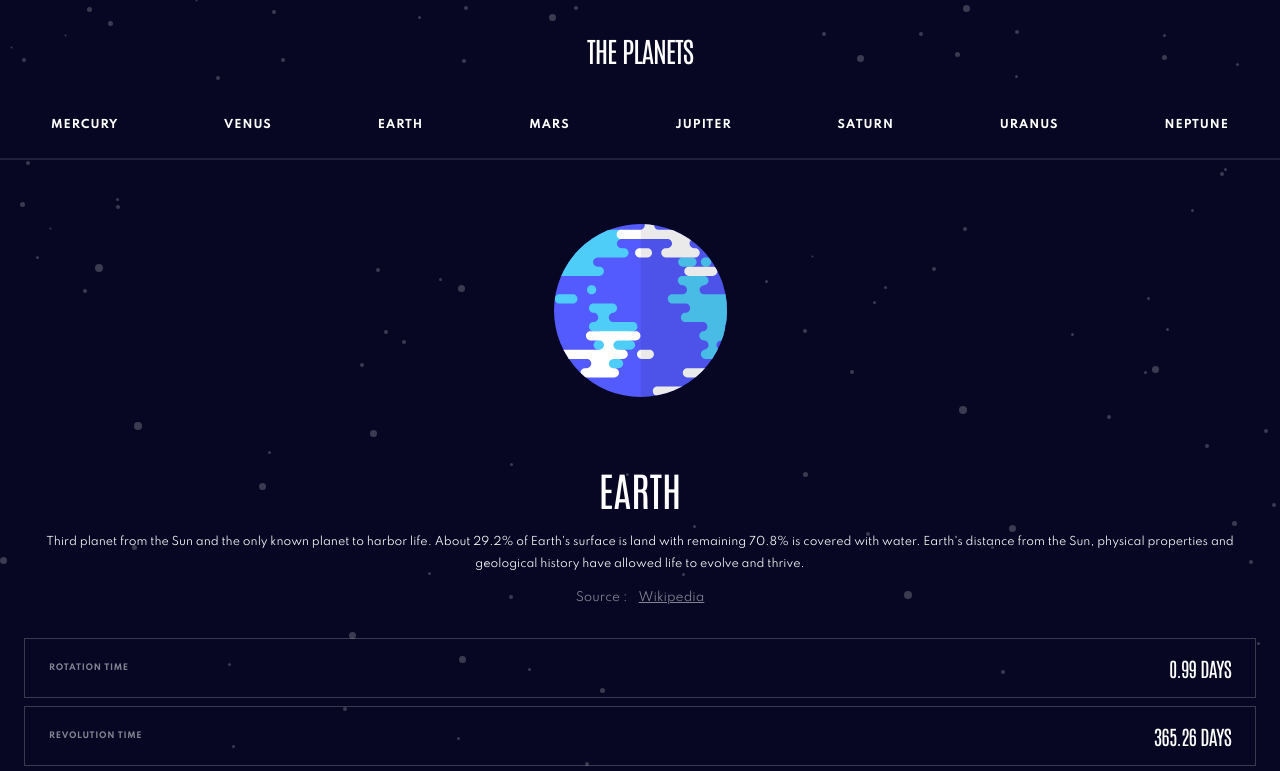
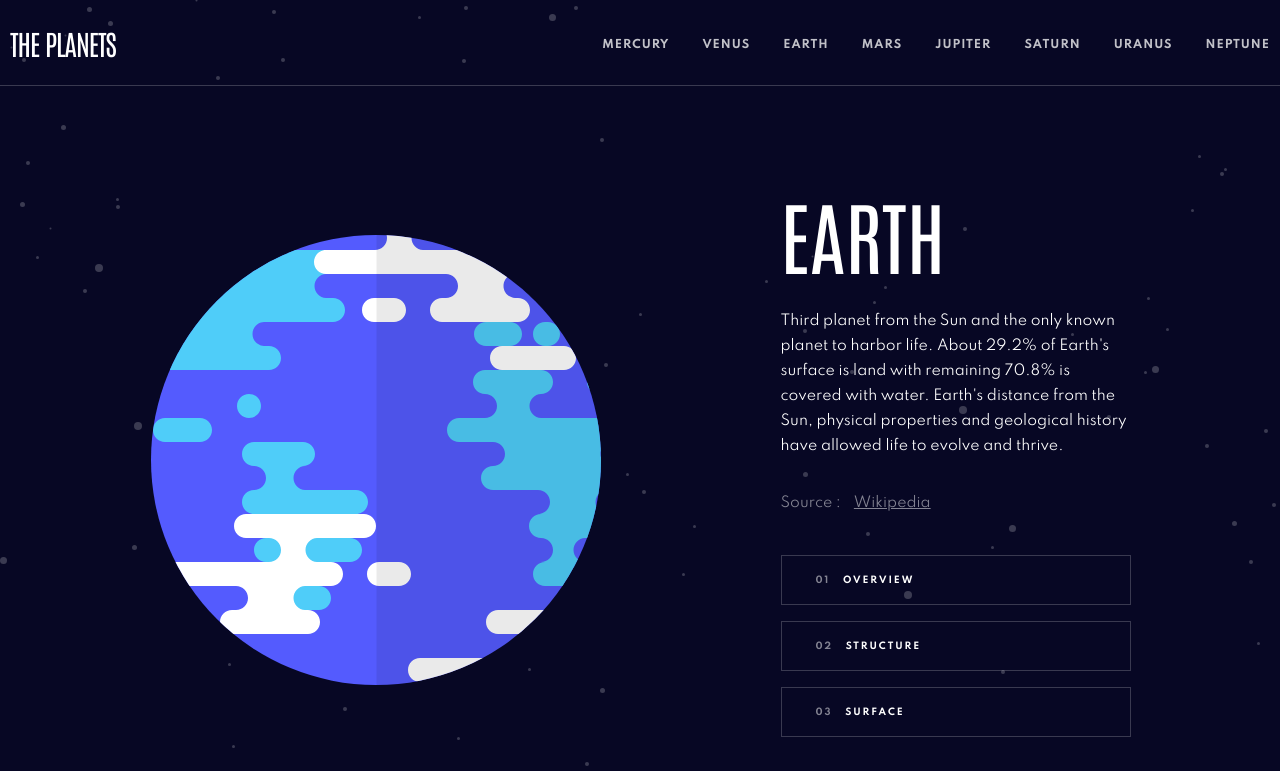
Before and after one commit to lomsadze123/React-planets-fact-site, a React (Vite) app: page / in a window 1280 px wide. Shown: the top 771 px of the page. Built offline with nearby package versions, Linux system fonts and the light colour scheme.

Commit message:
react-planets-fact-site

```diff
--- a/src/components/MainInfos.tsx
+++ b/src/components/MainInfos.tsx
@@ -1,21 +1,28 @@
 import styled from "styled-components";
 import earth from "../assets/planet-earth.svg";
 import NumberInfo from "./NumberInfo";
+import Overview from "./Overview";
 
-const MainInfos = () => {
+const MainInfos = ({ windowWidth }: { windowWidth: number }) => {
   return (
     <Main>
-      <img src={earth} alt="" />
-      <div>
-        <h2>Earth</h2>
-        <p>
-          Third planet from the Sun and the only known planet to harbor life.
-          About 29.2% of Earth's surface is land with remaining 70.8% is covered
-          with water. Earth's distance from the Sun, physical properties and
-          geological history have allowed life to evolve and thrive.
-        </p>
-        <a href="#">Wikipedia</a>
-      </div>
+      <aside>
+        <img src={earth} alt="" />
+        <Div>
+          <section>
+            <h2>Earth</h2>
+            <p>
+              Third planet from the Sun and the only known planet to harbor
+              life. About 29.2% of Earth's surface is land with remaining 70.8%
+              is covered with water. Earth's distance from the Sun, physical
+              properties and geological history have allowed life to evolve and
+              thrive.
+            </p>
+            <a href="#">Wikipedia</a>
+          </section>
+          {windowWidth >= 768 && <Overview />}
+        </Div>
+      </aside>
       <NumberInfo />
     </Main>
   );
@@ -30,7 +37,7 @@ const Main = styled.main`
   div h2 {
     font-size: 4rem;
     text-transform: uppercase;
-    margin: 6.4rem 0 1.6rem 0;
+    margin: 0 0 1.6rem 0;
   }
   h2 + p,
   a {
@@ -56,4 +63,97 @@ const Main = styled.main`
     width: 100%;
     height: auto;
   }
+
+  @media (min-width: 768px) {
+    padding: 9.6rem 3.9rem 3.6rem 4rem;
+    div {
+      text-align: left;
+    }
+    img {
+      max-width: 28.5rem;
+      width: 100%;
+    }
+    div h2 {
+      font-size: 4.8rem;
+      margin: 0;
+    }
+    a {
+      padding: 0;
+    }
+    h2 + p {
+      max-width: 33.9rem;
+      margin: 2.4rem 0 3.2rem 0;
+    }
+  }
+
+  @media (min-width: 1025px) {
+    border-top: 0.1rem solid rgba(255, 255, 255, 0.2);
+    aside {
+      display: flex;
+      align-items: center;
+      justify-content: center;
+      gap: 18rem;
+    }
+    img {
+      max-width: 45rem;
+    }
+    h2 + p,
+    a {
+      max-width: 35rem;
+      font-size: 1.4rem;
+      line-height: 2.5rem;
+    }
+    div h2 {
+      font-size: 8rem;
+    }
+  }
 `;
+
+const Div = styled.div`
+  display: flex;
+  justify-content: space-between;
+  align-items: center;
+  margin: 7.9rem 0 2.7rem 0;
+  div {
+    padding: 0;
+    border: 0;
+    flex-direction: column;
+    gap: 1.6rem;
+  }
+  div p {
+    width: 28.1rem;
+    line-height: 2.5rem;
+    padding: 0;
+    opacity: 1;
+    padding: 0.8rem 0 0.7rem 2rem;
+    border: 0.1rem solid rgba(255, 255, 255, 0.2);
+    counter-increment: css-counter 1;
+  }
+  div p::before {
+    content: "0" counter(css-counter) "ㅤ ";
+    opacity: 0.5;
+  }
+
+  @media (min-width: 1025px) {
+    flex-direction: column;
+    align-items: flex-start;
+    margin: 0;
+
+    div p {
+      width: 35rem;
+      padding: 1.2rem 0 1.1rem 3.4rem;
+    }
+    a {
+      margin-bottom: 3.9rem;
+    }
+  }
+
+  @media (min-width: 1025px) {
+    div p {
+      cursor: pointer;
+    }
+    div p:hover {
+      background-color: rgba(216, 216, 216, 0.2);
+    }
+  }
+`;
--- a/src/components/Navigation.tsx
+++ b/src/components/Navigation.tsx
@@ -3,7 +3,7 @@ import menu from "../assets/menu.svg";
 import Overview from "./Overview";
 import MainInfos from "./MainInfos";
 import arrow from "../assets/arrow.svg";
-import { useEffect, useMemo, useRef, useState } from "react";
+import { useEffect, useState } from "react";
 
 const Navigation = () => {
   const planetsList = [
@@ -65,7 +65,7 @@ const Navigation = () => {
         )}
       </header>
       {windowWidth < 768 && <Overview />}
-      <MainInfos />
+      <MainInfos windowWidth={windowWidth} />
     </Div>
   );
 };
@@ -109,7 +109,7 @@ const Div = styled.div`
     padding: 3rem 3.2rem 0 2.4rem;
     z-index: 1;
   }
-  aside {
+  nav aside {
     display: flex;
     justify-content: space-between;
     align-items: center;
@@ -136,14 +136,14 @@ const Div = styled.div`
   @media (min-width: 768px) {
     header div {
       justify-content: center;
-      padding: 3.2rem 0 2.5rem 0;
+      padding: 3.2rem 0 1.5rem 0;
     }
     ul {
       display: flex;
       justify-content: space-between;
       padding: 0 5.1rem;
       position: static;
-      border-bottom: 0.2rem solid rgba(255, 255, 255, 0.1);
+      border-bottom: 0.1rem solid rgba(255, 255, 255, 0.2);
     }
     nav li {
       font-size: 1.1rem;
@@ -154,8 +154,39 @@ const Div = styled.div`
     nav aside::after {
       content: none;
     }
-    aside {
+    nav aside {
       border: 0;
+      display: block;
+    }
+  }
+
+  @media (min-width: 1025px) {
+    header {
+      display: flex;
+      justify-content: space-between;
+      align-items: center;
+      padding: 0 1rem;
+      max-width: 146.8rem;
+      margin: 0 auto;
+    }
+    header div {
+      display: block;
+      padding: 0;
+    }
+    ul {
+      border: 0;
+      padding: 0;
+      gap: 3.3rem;
+    }
+    nav li {
+      padding: 3.3rem 0 2.7rem 0;
+      opacity: 0.75;
+      cursor: pointer;
+      transition: box-shadow 350ms ease;
+    }
+    nav li:hover {
+      opacity: 1;
+      box-shadow: 0 0.4rem 0 #6d2ed5 inset;
     }
   }
 `;
--- a/src/components/NumberInfo.tsx
+++ b/src/components/NumberInfo.tsx
@@ -32,6 +32,18 @@ const Article = styled.article`
   display: flex;
   flex-direction: column;
   gap: 0.8rem;
+  max-width: 127.8rem;
+  justify-content: center;
+  margin: 0 auto;
+
+  @media (min-width: 768px) {
+    flex-direction: row;
+    gap: 1.1rem;
+  }
+
+  @media (min-width: 1025px) {
+    gap: 3rem;
+  }
 `;
 
 const Section = styled.section`
@@ -53,4 +65,30 @@ const Section = styled.section`
     font-size: 2rem;
     letter-spacing: -0.075rem;
   }
+
+  @media (min-width: 768px) {
+    flex-direction: column;
+    align-items: flex-start;
+    width: 100%;
+    max-width: 25.5rem;
+    padding: 1.6rem 0 1.9rem 1.5rem;
+    gap: 0.6rem;
+
+    h2 {
+      font-size: 2.4rem;
+    }
+  }
+
+  @media (min-width: 1025px) {
+    margin-top: 8.7rem;
+    gap: 0.8rem;
+    padding: 2rem 0 3.4rem 2.3rem;
+    p {
+      font-size: 1.1rem;
+    }
+    h2 {
+      font-size: 4rem;
+      line-height: 5.176rem;
+    }
+  }
 `;
--- a/src/components/Overview.tsx
+++ b/src/components/Overview.tsx
@@ -25,5 +25,6 @@ const Div = styled.div`
     text-transform: uppercase;
     opacity: 0.5;
     padding: 2rem 0;
+    font-weight: 700;
   }
 `;
```
